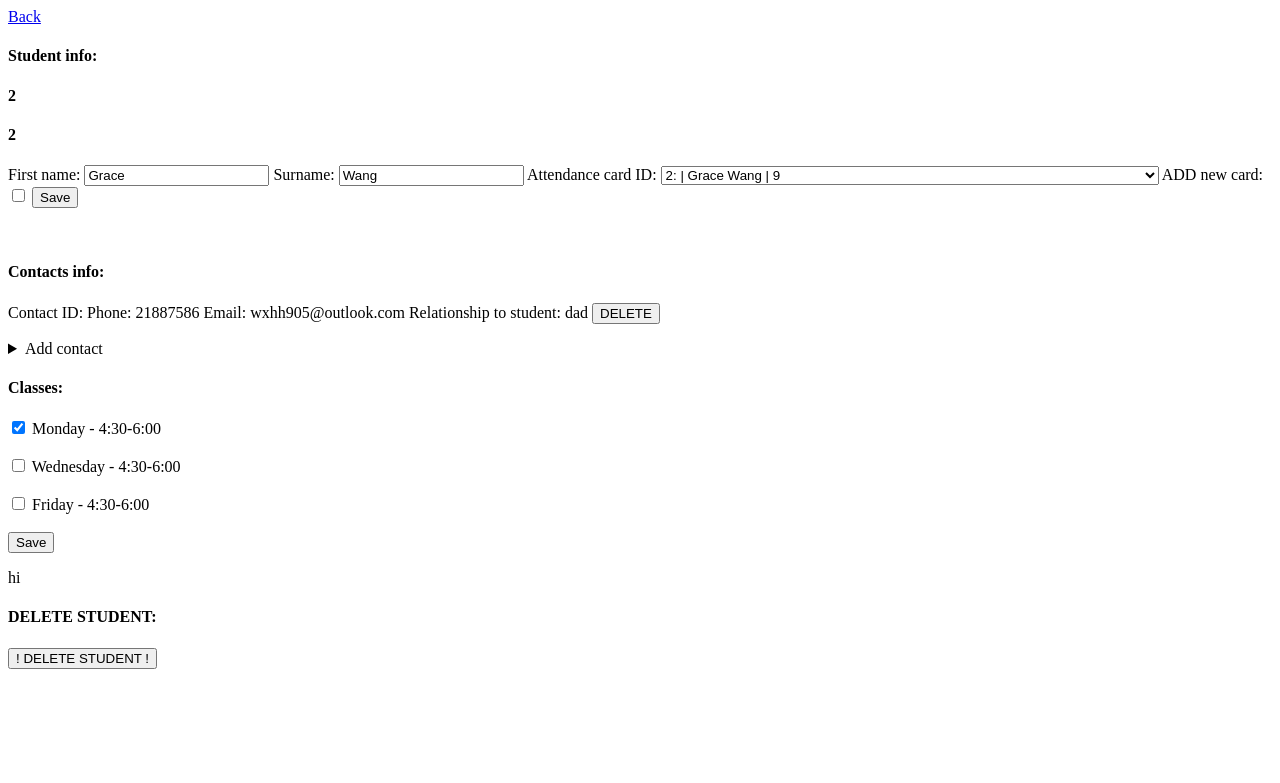
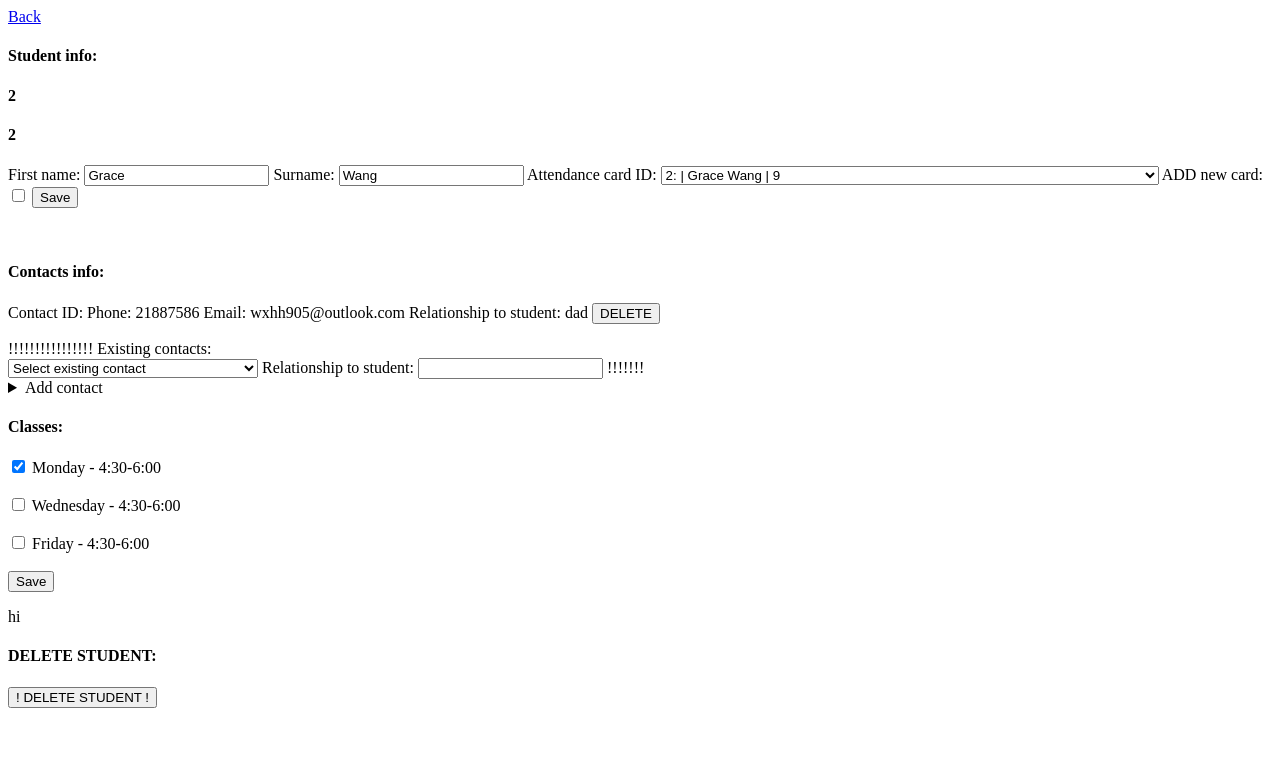
Before and after one commit to Av510/ambition_TKD, a Flask app: page /edit?student_id=2 in a window 1280 px wide. Shown: the top 783 px of the page. Run offline with Flask 3, Linux system fonts and the light colour scheme; data comes from the database, SQL or seed files in the repository.

Commit message:
Update editpage.html

```diff
--- a/attendance_tracker/Templates/editpage.html
+++ b/attendance_tracker/Templates/editpage.html
@@ -67,6 +67,23 @@
       </form>
     {% endfor %}
 
+!!!!!!!!!!!!!!!!
+Existing contacts:
+        <br>
+        <select name="exist_contact">
+          <option value=""> Select existing contact </option>
+          {% for c in contacts %}
+            <option value="{{c[0]}}">
+                {{c[0]}} |
+                {{c[1]}} |
+                {{c[2]}}
+            </option>
+          {% endfor %}
+        </select>
+        Relationship to student:
+        <input type="text"name="relation_ex">
+
+!!!!!!!
 <details>
        <summary>Add contact</summary>
        <form method="POST" action="{{ url_for('update_student', student_id=student_id) }}">
```
